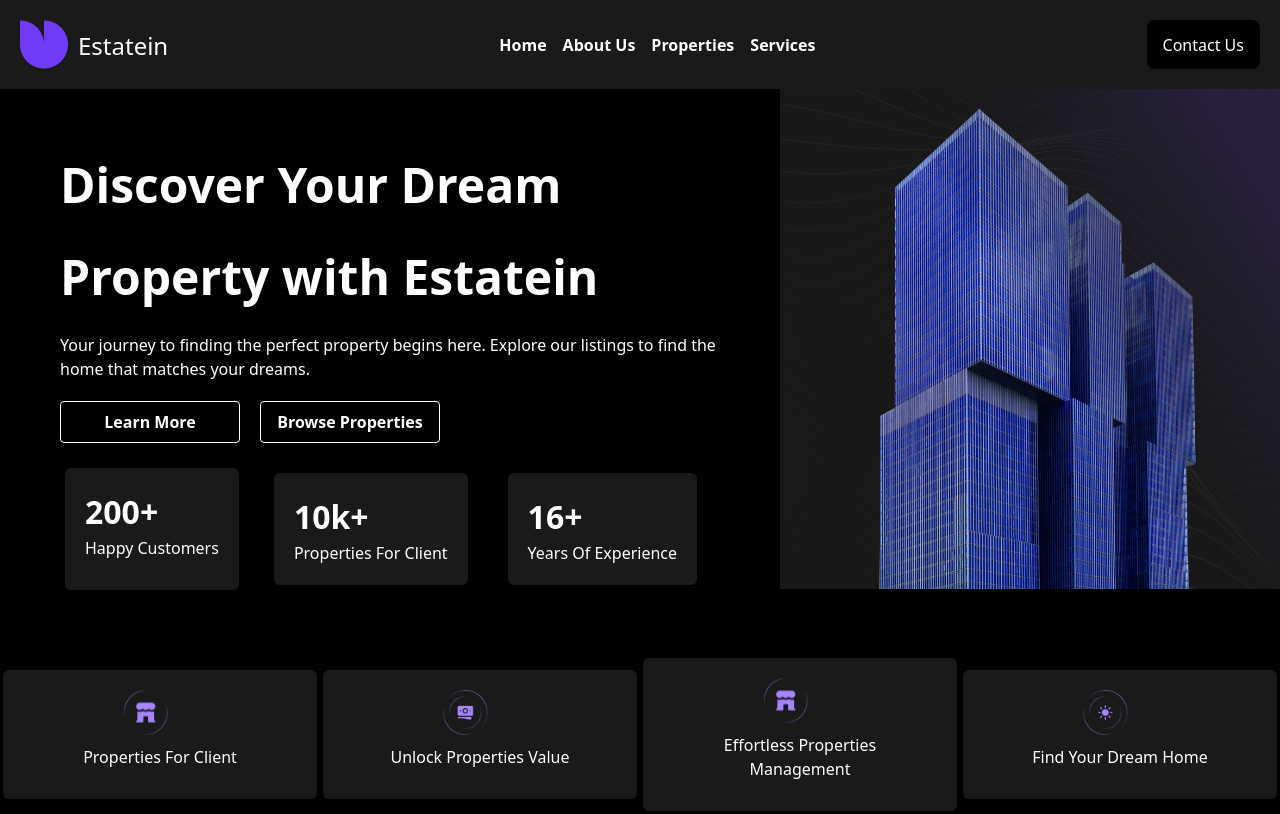
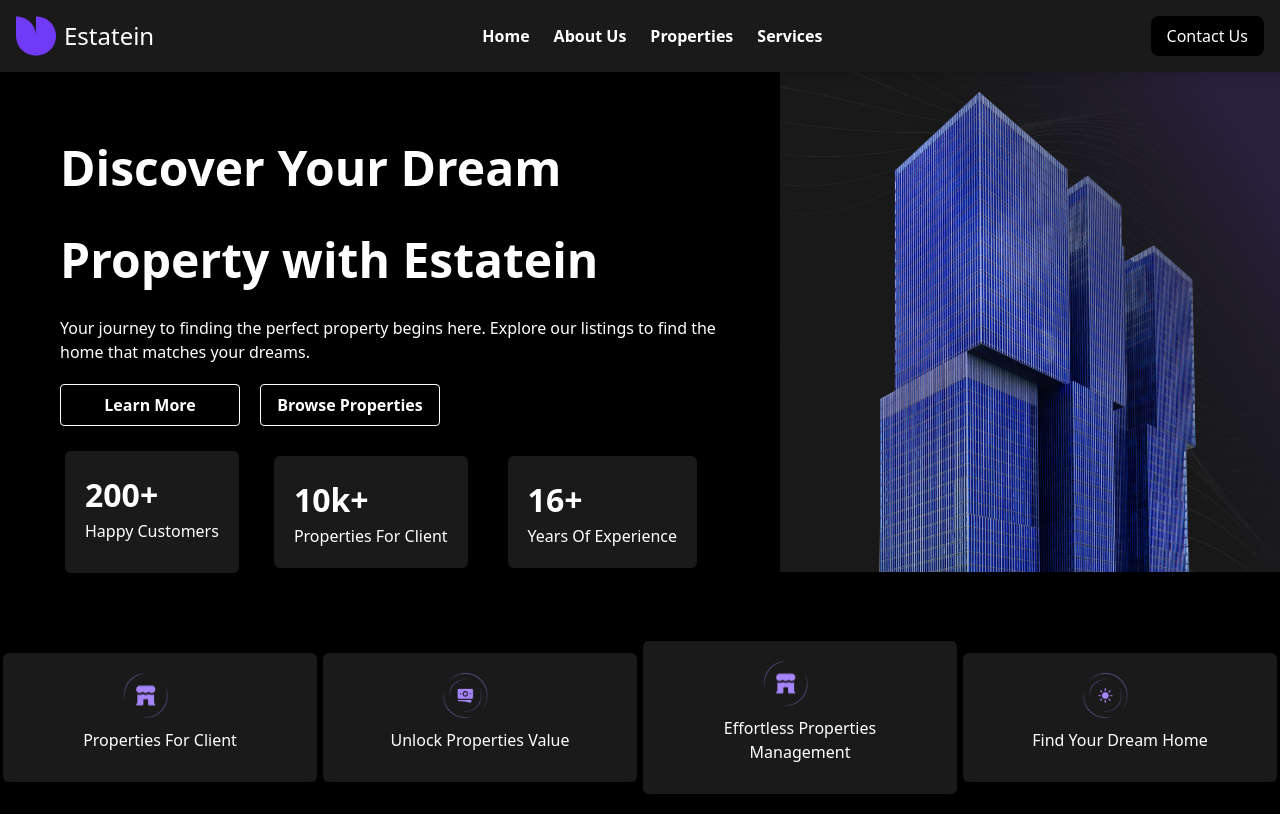
Before and after one commit to GAMSH655/Estatein, a React (Vite) app: page / in a window 1280 px wide. Built offline with nearby package versions, Linux system fonts and the light colour scheme.

Commit message:
added a sticky header

```diff
--- a/src/Components/HomeUi/Header.jsx
+++ b/src/Components/HomeUi/Header.jsx
@@ -1,109 +1,41 @@
-import React from 'react'
-import Logo from "../../assets/Symbol.png"
-import { NavLink } from 'react-router-dom'
+import React from 'react';
+import Logo from '../../assets/Symbol.png';
+
 const Header = () => {
-   const NavigatingLinks =  [
-    {Link: "#" , name: "home"},
-    {Link: "#" , name: "about us"},
-    {Link: "#" , name: " properties"},
-    {Link: "#" , name: "services"},
-   ]
+   const NavigatingLinks = [
+      { Link: '#', name: 'home' },
+      { Link: '#', name: 'about us' },
+      { Link: '#', name: 'properties' },
+      { Link: '#', name: 'services' },
+   ];
+
    return (
-    <div className="flex  justify-between p-[20px] bg-[#1A1A1A]">
-      <div className='flex'>
-     <img src={Logo} alt="" />
-     <h3 className="font-medium text-2xl capitalize text-white ml-[10px] pt-[10px]">estatein</h3>
+      <div className="sticky top-0 z-10 flex justify-between items-center p-4 bg-[#1A1A1A] shadow-lg">
+         {/* Logo and Title */}
+         <div className="flex items-center">
+            <img src={Logo} alt="Logo" className="w-10 h-10" />
+            <h3 className="font-medium text-2xl capitalize text-white ml-2">estatein</h3>
          </div>
-    <div className="hidden lg:flex justify-evenly items-center space-x-4">
+
+         {/* Navigation Links */}
+         <div className="hidden lg:flex space-x-6">
             {NavigatingLinks.map(({ Link, name }, id) => (
                <a
                   href={Link}
-              className="decoration-none text-base capitalize font-semibold text-white hover:underline"
+                  className="text-white text-base font-semibold capitalize hover:underline"
                   key={id}
                >
                   {name}
                </a>
             ))}
          </div>
+
+         {/* Contact Button */}
          <button className="bg-black text-white px-4 py-2 rounded-lg capitalize">
             contact us
          </button>
       </div>
+   );
+};
 
-  )
-}
-
-export default Header
-
-// import React, { useState } from 'react';
-// import { FaBars , FaTimes } from 'react-icons/fa';
-// const Header = () => {
-//   const [isMenuOpen, setIsMenuOpen] = useState(false); // State to manage the mobile menu
-
-//   const NavigatingLinks = [
-//     { Link: "#", name: "home" },
-//     { Link: "#", name: "api" },
-//     { Link: "#", name: "review" },
-//     { Link: "#", name: "blog" },
-//     { Link: "#", name: "marketplace" },
-//     { Link: "#", name: "login" },
-//     { Link: "#", name: "earn on metrohyp" },
-//   ];
-
-//   const toggleMenu = () => {
-//     setIsMenuOpen(!isMenuOpen); // Toggle the menu open/close state
-//   };
-
-//   return (
-//     <div className="bg-white p-4 rounded-lg">
-//       <div className="flex justify-between items-center">
-//         <h3 className="logoColor text-2xl font-semibold text-royalBlue">
-//           MetrohypDigital
-//         </h3>
-
-//         {/* Mobile Menu Button */}
-//         <div className="lg:hidden">
-//           <button onClick={toggleMenu} className="text-royalBlue focus:outline-none">
-//            { isMenuOpen ? <FaTimes/> : <FaBars/> }
-//           </button>
-//         </div>
-
-//         {/* Navigation Links */}
-//         <div className="hidden lg:flex justify-between items-center space-x-4">
-//           {NavigatingLinks.map(({ Link, name }, id) => (
-//             <a
-//               href={Link}
-//               className="decoration-none text-base capitalize font-semibold text-royalBlue hover:underline"
-//               key={id}
-//             >
-//               {name}
-//             </a>
-//           ))}
-//           <button className="bg-royalBlue text-white px-4 py-2 rounded-lg capitalize">
-//             advertise with us
-//           </button>
-//         </div>
-//       </div>
-
-//       {/* Mobile Menu */}
-//       {isMenuOpen && (
-//         <div className="lg:hidden flex flex-col mt-4 space-y-2">
-//           {NavigatingLinks.map(({ Link, name }, id) => (
-//             <a
-//               href={Link}
-//               className="block px-4 py-2 text-base capitalize font-semibold text-royalBlue hover:bg-gray-200 rounded"
-//               key={id}
-//             >
-//               {name}
-//             </a>
-//           ))}
-//           <button className="bg-royalBlue text-white px-4 py-2 rounded-lg capitalize">
-//             advertise with us
-//           </button>
-//         </div>
-//       )}
-//     </div>
-//   );
-// };
-
-// export default Header;
+export default Header;
```
Lines whose indentation alone changed are shown as unchanged.
